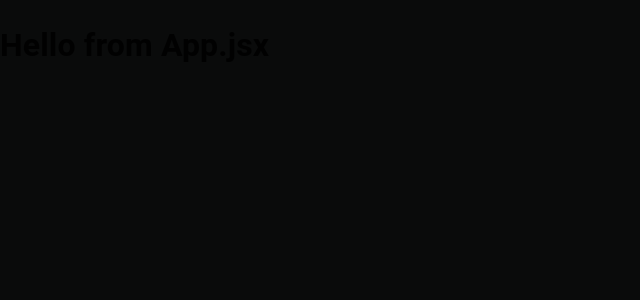
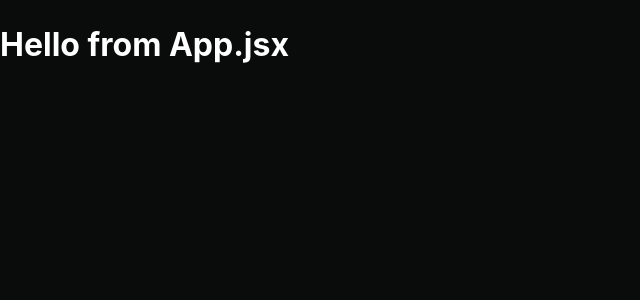
Before and after one commit to nhatkhang25092005/Threddit, a React (Vite) app: page /app in a window 1280 px wide. Shown: the top 300 px of the page, without its empty margins (0-640 px from the left). Built offline with nearby package versions, Linux system fonts and the light colour scheme.

Commit message:
typography config

```diff
--- a/src/theme/MainTheme.jsx
+++ b/src/theme/MainTheme.jsx
@@ -6,6 +6,12 @@ const mainTheme = createTheme({
     background: {
       default: "#0A0B0B",
     },
+    text: {
+      primary: "#FFFFFF",
+    },
+  },
+  typography: {
+    fontFamily: "Inter, Arial, sans-serif",
   },
 });
 
```
